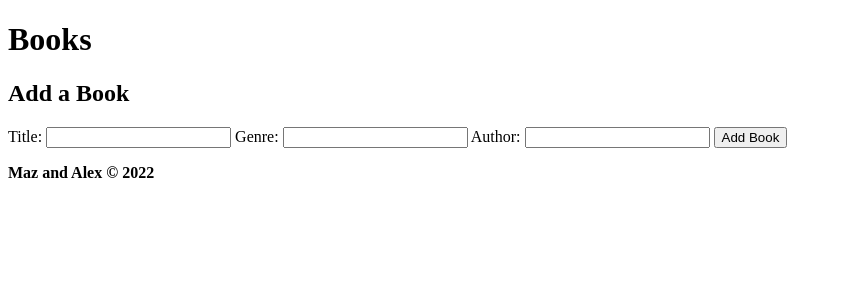
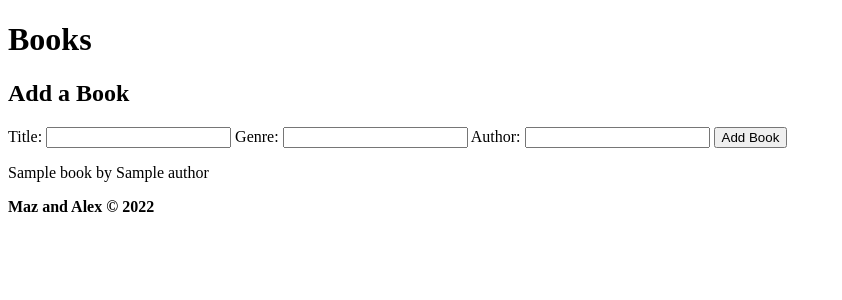
Before and after one commit to mashy1997/book_lab_full_stack, a Flask app: page /books in a window 1280 px wide. Shown: the part 70-370 px from the top of the page, without its empty margins (0-842 px from the left). Run offline with Flask 3, Linux system fonts and the light colour scheme; a database or web service that is not in the repository returns one stand-in record (values such as "Sample title"); some libraries are stand-ins or nearby versions.

Commit message:
finished first part of mvp

```diff
--- a/controllers/book_controller.py
+++ b/controllers/book_controller.py
@@ -1,7 +1,6 @@
 from flask import Flask, render_template, request, redirect
 from flask import Blueprint
 from models.book import Book
-from models.books_list import books
 import repositories.book_repository as book_repository
 import repositories.author_repository as author_repository
 
@@ -11,3 +10,8 @@ books_blueprint = Blueprint("books", __name__)
 def books():
     books = book_repository.select_all() # NEW
     return render_template("books/index.html", all_books = books)
+
+@books_blueprint.route("/books/<id>/delete", methods=['POST'])
+def delete_book(id):
+    book_repository.delete(id)
+    return redirect('/books')
--- a/models/books_list.py
+++ /dev/null
@@ -1,13 +0,0 @@
-from models.book import Book
-
-book1 = Book("Hamlet", "Drama", "Shakespeare")
-book2 = Book("Think and grow rich", "Self-help", "Napoleon Hill")
-book3 = Book("The Shinning", "Horror", "Stephen King")
-
-books = [book1, book2, book3]
-
-def add_book(book):
-    books.append(book)
-
-def delete_book(index):
-    books.pop(index)
--- a/repositories/author_repository.py
+++ b/repositories/author_repository.py
@@ -36,7 +36,7 @@ def select(id):
     # if len(results) > 0
     if results:
         result = results[0]
-        authors = Author(result['name'], result['id'] )
+        author = Author(result['name'], result['id'] )
     return author
 
 
--- a/templates/books/index.html
+++ b/templates/books/index.html
@@ -20,4 +20,9 @@
 
     <input type="submit" value="Add Book">
 </form>
+
+{% for book in all_books %}
+<p>{{ book.title }} by {{ book.author.name }}</p>
+{% endfor %}
+
 {% endblock %}
```
